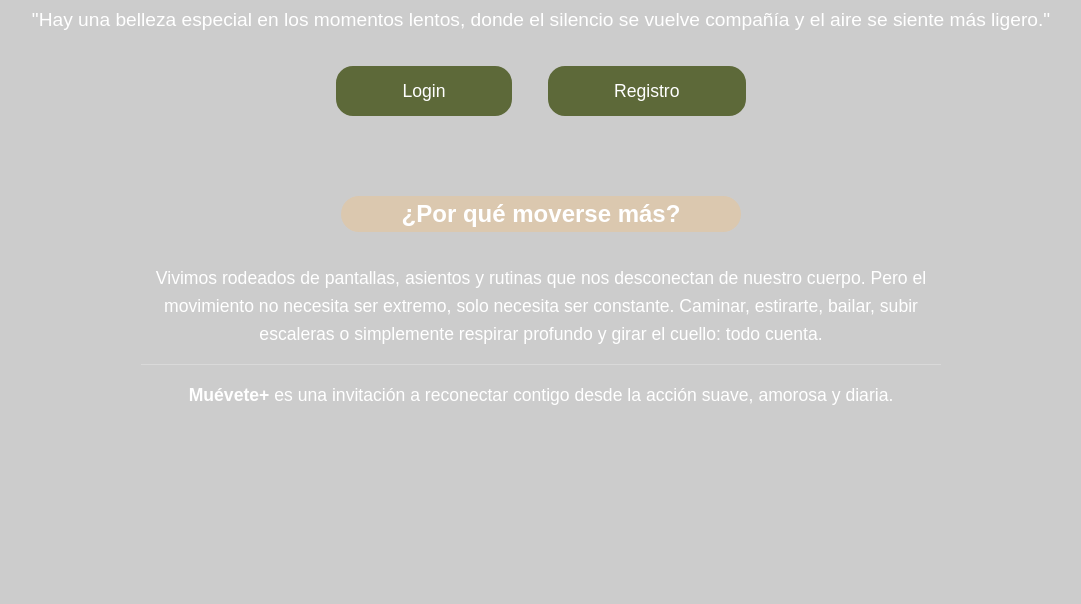
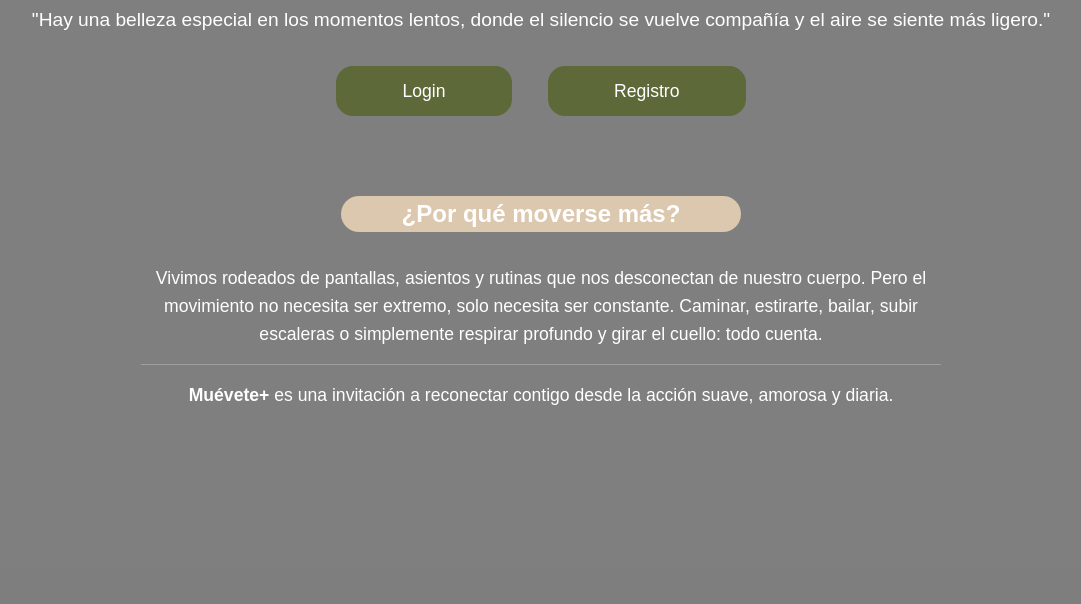
Before and after one commit to Sofia195578/Muevete-, a plain HTML site: page index.html in a window 1280 px wide. Shown: the part 196-800 px from the top of the page, without its empty margins (99-1180 px from the left). Drawn offline with nearby package versions, Linux system fonts and the light colour scheme; the site is published under a folder, as on GitHub Pages, so addresses that start at the root find nothing; a web font is replaced by a local one.

Commit message:
Update index.html

```diff
--- a/index.html
+++ b/index.html
@@ -22,7 +22,7 @@
       }
 
       body {
-        background-image: url("/img/Fondoprincipal.png");
+        background-image: url("./img/Fondoprincipal.png");
         background-size: cover;
         background-position: center;
         background-repeat: no-repeat;
```
